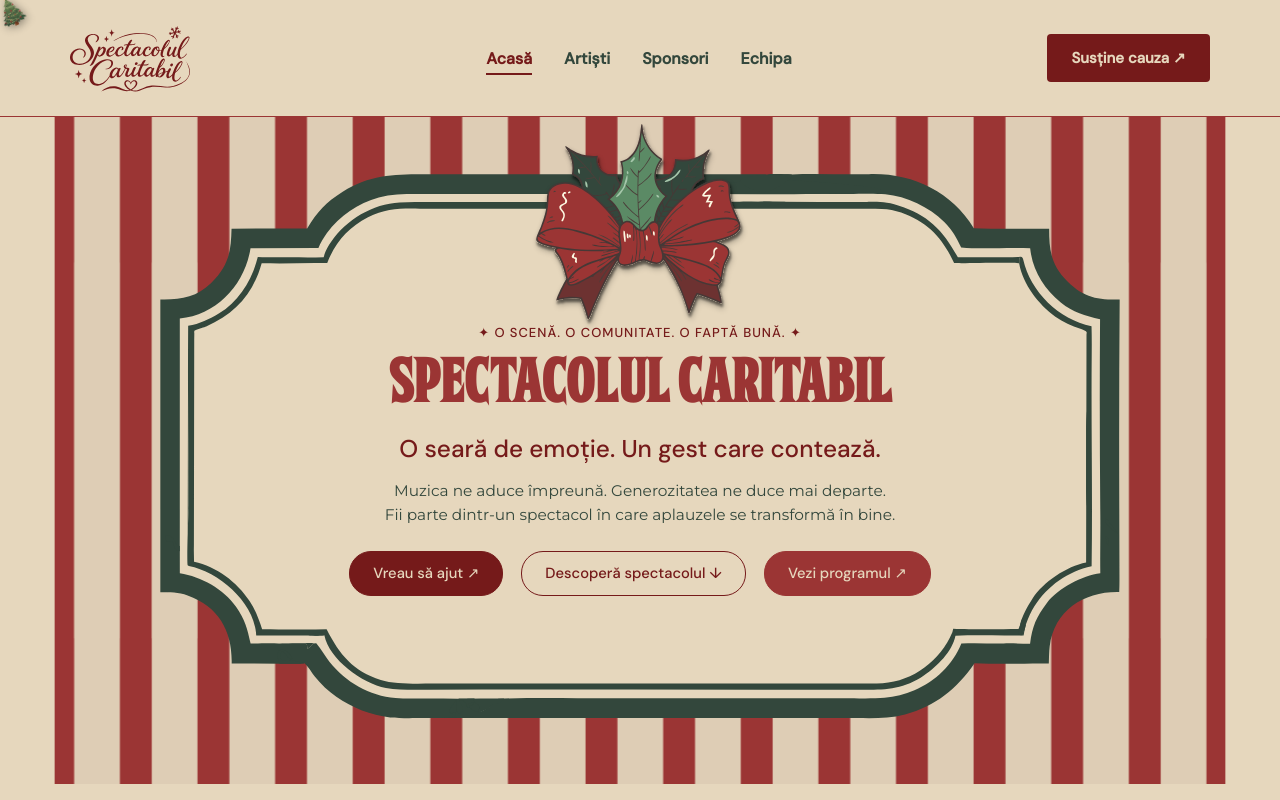
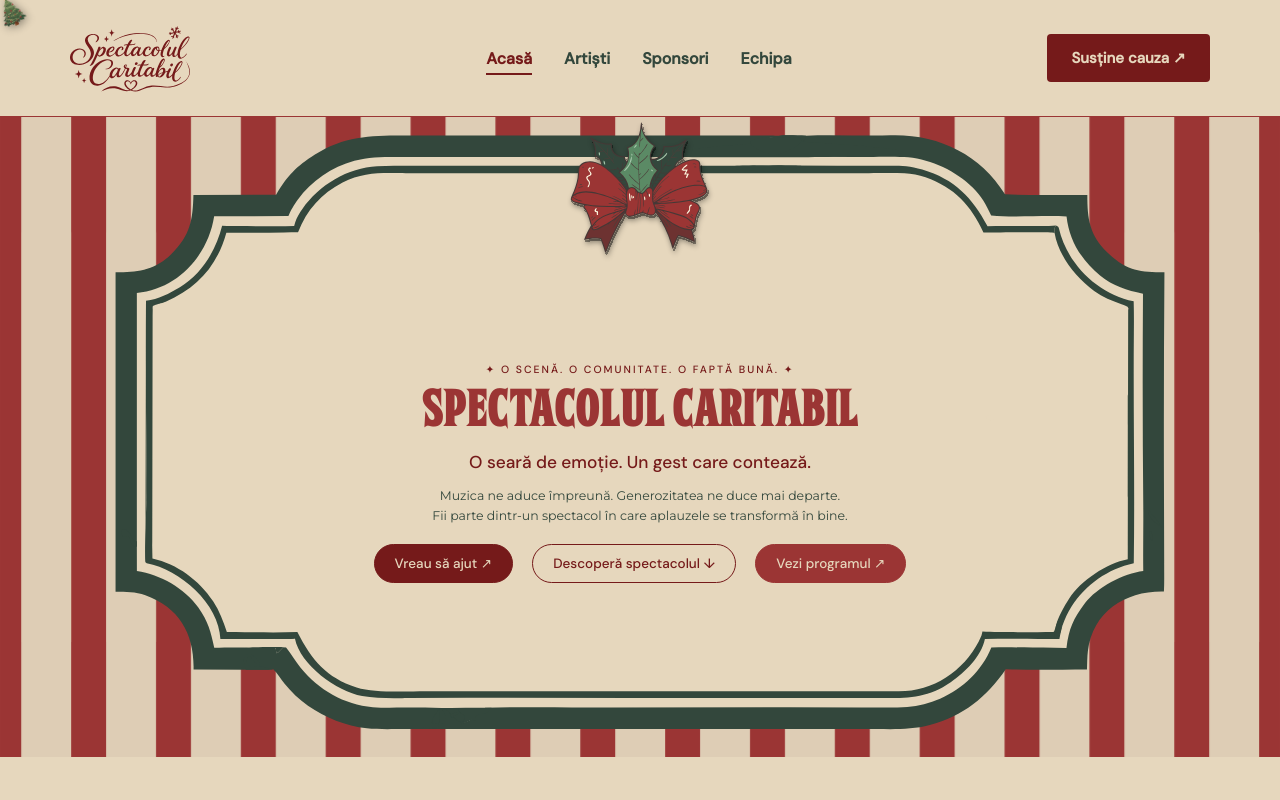
Before and after one commit to OSFIIR/Spectacol-Caritabil-de-Craciun-Frontend, a React (Create React App) app in the folder spectacol-caritabil-de-craciun/: page / in a window 1280 px wide. Shown: the top 800 px of the page. Built offline with nearby package versions, Linux system fonts and the light colour scheme; a web font is replaced by a local one.

Commit message:
rezolvat niste probleme de asezare

```diff
--- a/spectacol-caritabil-de-craciun/src/components/Footer/Footer.scss
+++ b/spectacol-caritabil-de-craciun/src/components/Footer/Footer.scss
@@ -2,34 +2,41 @@
   width: 100%;
   background-color: var(--secondary-color-second);
   color: var(--primary-color);
-  padding: clamp(64px, 6vw, 80px) clamp(32px, 5.5vw, 80px) 40px clamp(32px, 8vw, 120px);
+  padding: clamp(64px, 4.2vw, 80px) clamp(32px, 4.2vw, 80px) 40px;
   box-sizing: border-box;
   display: flex;
   flex-direction: column;
-  gap: clamp(48px, 6vw, 80px);
+  align-items: center;
+  gap: clamp(48px, 4.2vw, 80px);
   overflow-x: hidden;
 
   @media (max-width: 1100px) {
-    padding: 60px 32px 36px 32px;
+    padding: 60px 32px 36px;
   }
 
   @media (max-width: 968px) {
-    padding: 56px 24px 32px 24px;
+    padding: 56px 24px 32px;
     gap: 44px;
   }
 
   @media (max-width: 480px) {
-    padding: 44px 16px 28px 16px;
+    padding: 44px 16px 28px;
     gap: 36px;
   }
 }
 
 .footer-content {
   display: flex;
-  justify-content: space-between;
-  align-items: flex-start;
-  gap: clamp(32px, 5vw, 100px);
+  justify-content: center;
+  align-items: center;
+  gap: clamp(40px, 6vw, 115px);
   width: 100%;
+  max-width: 1920px;
+  margin: 0 auto;
+
+  @media (max-width: 1100px) {
+    gap: 40px;
+  }
 
   @media (max-width: 968px) {
     flex-direction: column;
@@ -47,7 +54,7 @@
 }
 
 .logo-col {
-  flex: 0 0 clamp(180px, 20vw, 300px);
+  flex: 0 0 clamp(180px, 15.6vw, 300px);
 
   @media (max-width: 968px) {
     flex: none;
@@ -63,13 +70,8 @@
 }
 
 .contact-col {
-  flex: 1;
-  margin-left: clamp(0px, 2vw, 30px);
+  flex: 0 1 auto;
   gap: 20px;
-
-  @media (max-width: 1100px) {
-    margin-left: 0;
-  }
 
   @media (max-width: 968px) {
     width: 100%;
@@ -82,7 +84,7 @@
     align-items: center;
     gap: 14px;
     font-family: var(--font-paragraph);
-    font-size: clamp(14px, 1.1vw, 16px);
+    font-size: clamp(14px, 0.85vw, 16px);
     line-height: 1.45;
     text-align: left;
 
@@ -122,13 +124,11 @@
 }
 
 .signature-col {
-  flex: 1.4;
+  flex: 0 1 auto;
   gap: 28px;
-  margin-left: auto;
 
   @media (max-width: 968px) {
     width: 100%;
-    margin-left: 0;
     align-items: center;
     gap: 24px;
   }
@@ -140,7 +140,7 @@
 
     .signature-title {
       font-family: var(--font-title);
-      font-size: clamp(28px, 3.4vw, 44px);
+      font-size: clamp(28px, 2.5vw, 48px);
       line-height: 1.15;
       text-transform: uppercase;
       margin: 0;
@@ -149,7 +149,7 @@
 
     .signature-subtitle {
       font-family: var(--font-paragraph);
-      font-size: clamp(14px, 1.1vw, 15px);
+      font-size: clamp(14px, 0.85vw, 16px);
       line-height: 1.4;
       margin: 0;
       opacity: 0.9;
@@ -159,7 +159,7 @@
   .footer-nav {
     display: flex;
     flex-wrap: wrap;
-    gap: clamp(18px, 2.2vw, 32px);
+    gap: clamp(18px, 1.8vw, 34px);
 
     @media (max-width: 968px) {
       justify-content: center;
@@ -185,15 +185,13 @@
   }
 
   .social-links {
-    margin-left: 15px;
     display: flex;
     align-items: center;
     justify-content: flex-start;
-    gap: clamp(28px, 3.5vw, 50px);
+    gap: clamp(28px, 2.6vw, 50px);
     margin-top: 8px;
 
     @media (max-width: 968px) {
-      margin-left: 0;
       justify-content: center;
       gap: clamp(24px, 7vw, 42px);
       margin-top: 4px;
@@ -224,6 +222,8 @@
   flex-direction: column;
   gap: 24px;
   width: 100%;
+  max-width: 1920px;
+  margin: 0 auto;
 
   @media (max-width: 480px) {
     gap: 20px;
--- a/spectacol-caritabil-de-craciun/src/components/Hero/Hero.scss
+++ b/spectacol-caritabil-de-craciun/src/components/Hero/Hero.scss
@@ -1,29 +1,36 @@
 .hero {
   width: 100%;
-  aspect-ratio: 1440 / 750;
-  min-height: 480px;
-  max-height: 860px;
+  max-width: 1920px;
+  margin: 0 auto;
+  height: clamp(540px, 52vw, 890px);
   position: relative;
   overflow: hidden;
   display: flex;
   flex-direction: column;
   align-items: center;
-  justify-content: flex-start;
+  justify-content: center;
   text-align: center;
   background-color: var(--primary-color);
-  padding: clamp(120px, 16.2vw, 235px) clamp(24px, 12vw, 180px) clamp(48px, 6vw, 90px);
+  padding: clamp(130px, 12.5vw, 235px) clamp(32px, 8vw, 160px) clamp(56px, 6vw, 110px);
   box-sizing: border-box;
 
+  /* Laptopuri cu ecran mai scund (ex. 1366x768, 1280x720) */
+  @media (min-width: 769px) and (max-height: 800px) {
+    height: clamp(520px, 82vh, 640px);
+    padding: clamp(115px, 16vh, 148px) clamp(40px, 8vw, 120px) clamp(44px, 7vh, 68px);
+  }
+
+  /* Mobil */
   @media (max-width: 768px) {
-    aspect-ratio: auto;
+    max-width: none;
+    height: auto;
     min-height: auto;
-    max-height: none;
     padding: 86px 18px 60px;
     background-color: var(--primary-color);
     background-image: repeating-linear-gradient(
       90deg,
       var(--primary-color) 0% 11.1111%,
-      #9B3534 11.1111% 22.2222%
+      var(--primary-accents) 11.1111% 22.2222%
     );
   }
 }
@@ -33,9 +40,14 @@
   inset: 0;
   width: 100%;
   height: 100%;
-  object-fit: fill;
+  object-fit: cover;
   z-index: 1;
   pointer-events: none;
+
+  /* Între 1712px și 1920px (Full HD), păstrează arcadele de sus/jos ale ramei netăiate */
+  @media (min-width: 1712px) {
+    object-fit: fill;
+  }
 
   @media (max-width: 768px) {
     display: none;
@@ -44,15 +56,20 @@
 
 .hero-bow {
   position: absolute;
-  top: clamp(2px, 0.4vw, 6px);
+  top: clamp(4px, 0.7vw, 14px);
   left: 50%;
   transform: translateX(-50%);
-  width: clamp(120px, 16.5vw, 240px);
+  width: clamp(135px, 12.5vw, 240px);
   height: auto;
   object-fit: contain;
   z-index: 3;
   pointer-events: none;
   filter: drop-shadow(1.5px 3px 2.5px rgba(0, 0, 0, 0.4));
+
+  @media (min-width: 769px) and (max-height: 800px) {
+    top: 4px;
+    width: clamp(120px, 11vw, 165px);
+  }
 
   @media (max-width: 768px) {
     top: 24px;
@@ -67,15 +84,19 @@
   flex-direction: column;
   align-items: center;
   justify-content: center;
-  max-width: 900px;
+  max-width: 1080px;
   width: 100%;
-  gap: clamp(8px, 1.15vw, 18px);
+  gap: clamp(14px, 1.3vw, 24px);
+
+  @media (min-width: 769px) and (max-height: 800px) {
+    gap: clamp(10px, 1.5vh, 16px);
+  }
 
   @media (max-width: 768px) {
     max-width: 440px;
     background-color: var(--primary-color);
-    border: 2px solid var( --secondary-color-first);
-    outline: 3px solid var( --secondary-color-first);
+    border: 2px solid var(--secondary-color-first);
+    outline: 3px solid var(--secondary-color-first);
     outline-offset: -8px;
     border-radius: 36px;
     padding: 74px 22px 34px;
@@ -105,9 +126,9 @@
 .hero-subtitle {
   order: 1;
   font-family: var(--font-cta);
-  font-size: clamp(10px, 1.05vw, 13px);
+  font-size: clamp(10.5px, 0.75vw, 14px);
   color: var(--secondary-color-second);
-  letter-spacing: 1px;
+  letter-spacing: 2px;
 
   @media (max-width: 768px) {
     order: 2;
@@ -120,16 +141,22 @@
 .hero-title {
   order: 2;
   font-family: var(--font-title);
-  font-size: clamp(32px, 4.6vw, 76px);
+  font-size: clamp(36px, 4.1vw, 78px);
   line-height: 1.08;
+  letter-spacing: 1px;
   text-transform: uppercase;
   color: var(--primary-accents);
   overflow-wrap: break-word;
+
+  @media (min-width: 769px) and (max-height: 800px) {
+    font-size: clamp(34px, 3.8vw, 54px);
+  }
 
   @media (max-width: 768px) {
     order: 1;
     font-size: clamp(34px, 9.5vw, 46px);
     line-height: 1.05;
+    letter-spacing: normal;
     max-width: 11ch;
   }
 }
@@ -137,10 +164,14 @@
 .hero-tagline {
   order: 3;
   font-family: var(--font-cta);
-  font-size: clamp(15px, 1.9vw, 27px);
+  font-size: clamp(17px, 1.45vw, 27px);
   line-height: 1.25;
   color: var(--secondary-color-second);
   font-weight: 500;
+
+  @media (min-width: 769px) and (max-height: 800px) {
+    font-size: clamp(16px, 1.35vw, 20px);
+  }
 
   @media (max-width: 768px) {
     font-size: clamp(17px, 4.7vw, 21px);
@@ -152,11 +183,16 @@
 .hero-description {
   order: 4;
   font-family: var(--font-paragraph);
-  font-size: clamp(12px, 1.2vw, 16px);
-  line-height: 1.5;
+  font-size: clamp(13px, 0.9vw, 16.5px);
+  line-height: 1.6;
   color: var(--secondary-color-first);
-  max-width: 680px;
-  margin-bottom: clamp(4px, 0.8vw, 12px);
+  max-width: 740px;
+  margin-bottom: clamp(8px, 1vw, 18px);
+
+  @media (min-width: 769px) and (max-height: 800px) {
+    font-size: clamp(12.5px, 0.9vw, 14px);
+    margin-bottom: 6px;
+  }
 
   @media (max-width: 768px) {
     font-size: clamp(13px, 3.6vw, 14.5px);
@@ -176,7 +212,7 @@
   display: flex;
   align-items: center;
   justify-content: center;
-  gap: clamp(10px, 1.4vw, 20px);
+  gap: clamp(14px, 1.5vw, 28px);
   flex-wrap: wrap;
   width: 100%;
 
@@ -189,8 +225,8 @@
 
 .btn {
   border-radius: 22px;
-  padding: clamp(9px, 0.9vw, 14px) clamp(16px, 1.8vw, 26px);
-  font-size: clamp(12px, 1.15vw, 15px);
+  padding: clamp(11px, 0.8vw, 15px) clamp(20px, 1.7vw, 32px);
+  font-size: clamp(13px, 0.85vw, 15.5px);
   text-decoration: none;
   display: inline-flex;
   align-items: center;
@@ -198,6 +234,11 @@
   white-space: nowrap;
   transition: background-color 0.25s ease, color 0.25s ease, border-color 0.25s ease, transform 0.2s ease, box-shadow 0.25s ease;
   font-family: var(--font-cta);
+
+  @media (min-width: 769px) and (max-height: 800px) {
+    padding: 10px 20px;
+    font-size: 13.5px;
+  }
 
   @media (max-width: 768px) {
     width: 100%;
--- a/spectacol-caritabil-de-craciun/src/components/Navbar/Navbar.scss
+++ b/spectacol-caritabil-de-craciun/src/components/Navbar/Navbar.scss
@@ -11,6 +11,9 @@
   gap: 20px;
   font-family: var(--font-cta);
   font-weight: 1000;
+  position: sticky;
+  top: 0;
+  z-index: 1000;
 
   &-logo {
     height: 68px;
```
